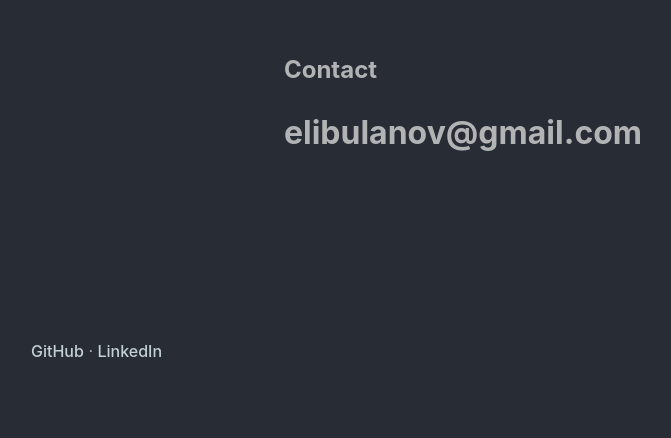
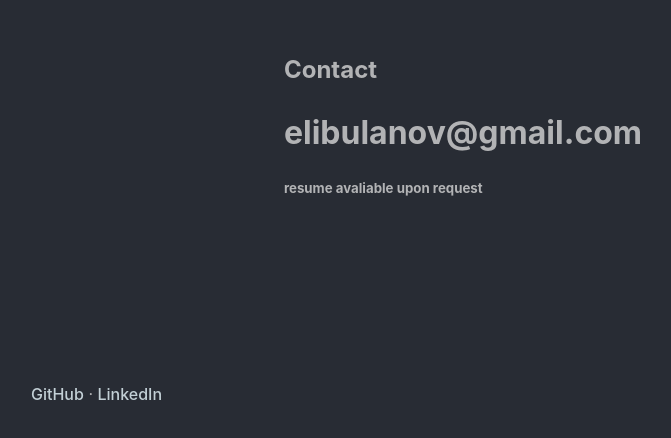
Before and after one commit to elibulanov/portfolio, a Gatsby site: page / in a window 1280 px wide. Shown: the part 4194-4632 px from the top of the page, without its empty margins (177-848 px from the left). Built offline with nearby package versions, Linux system fonts and the light colour scheme; Gatsby itself is replaced by a stand-in of ours.

Commit message:
asdfdsaff

```diff
--- a/src/pages/index.js
+++ b/src/pages/index.js
@@ -219,7 +219,7 @@ const IndexPage = () => (
         <div className={styles.test}>
           <h2>Contact</h2>
           <h1>elibulanov@gmail.com</h1>
-
+          <h5>resume avaliable upon request</h5>
         </div>
       </div>
 
```
